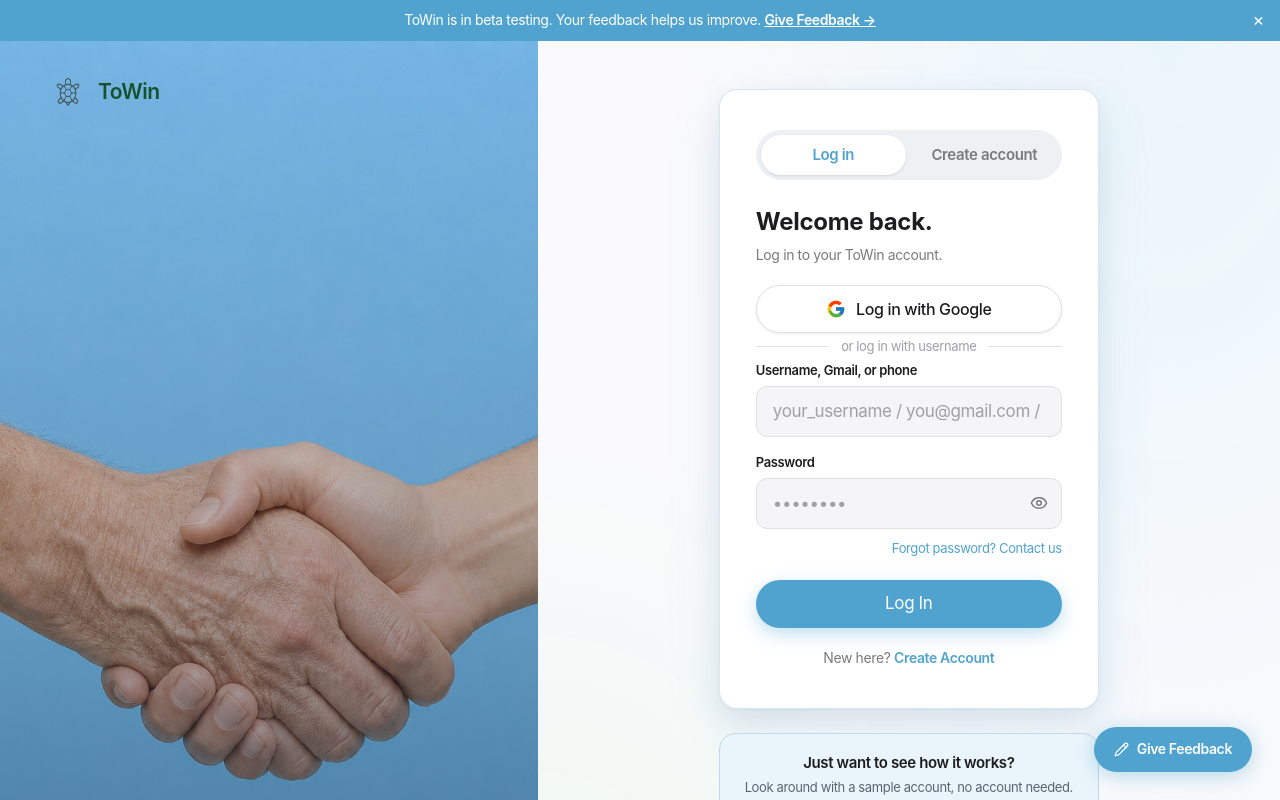
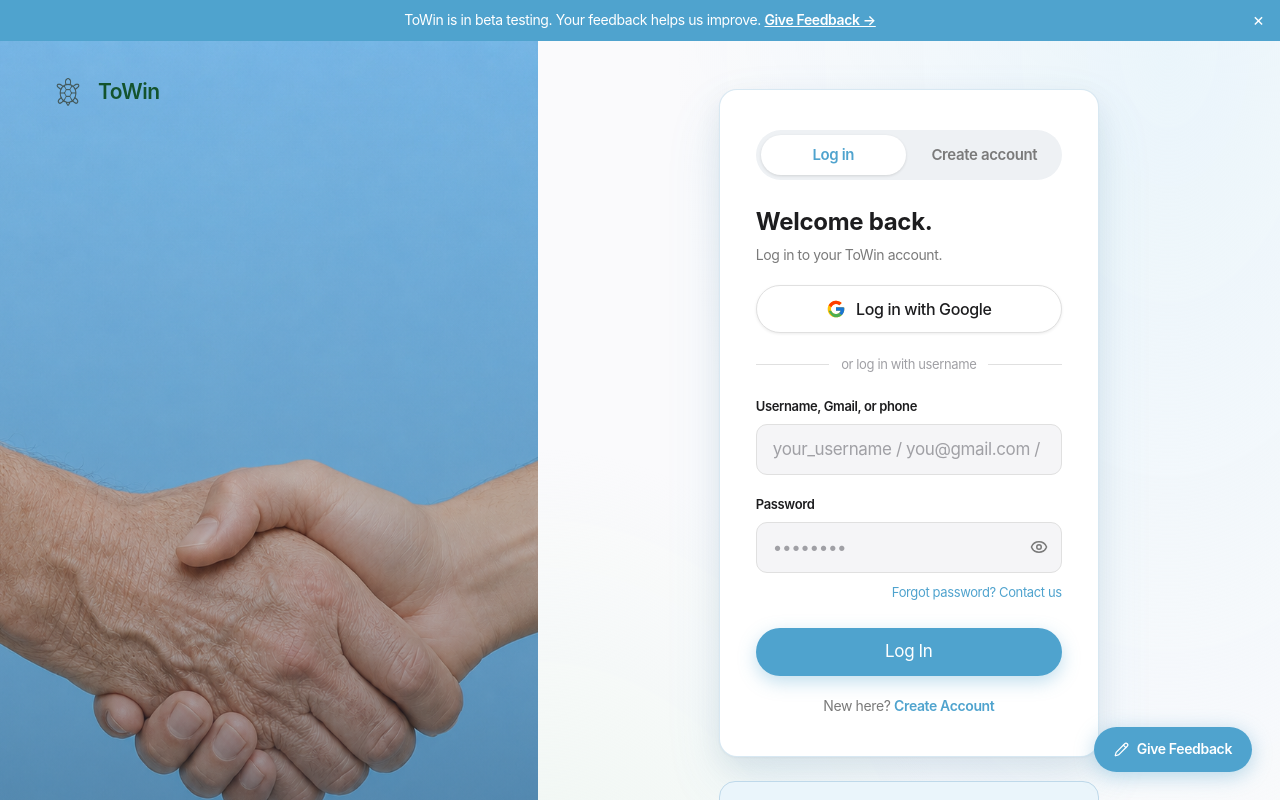
Before and after one commit to Harsha-anbu-g/Towin, a React (Vite) app in the folder frontend/: page /login in a window 1280 px wide. Built offline with nearby package versions, Linux system fonts and the light colour scheme; no server answers.

Commit message:
style(login): add breathing room around divider and form fields

```diff
--- a/frontend/src/pages/Login.jsx
+++ b/frontend/src/pages/Login.jsx
@@ -265,17 +265,17 @@ export default function Login() {
             <GoogleButton label="Log in with Google" />
 
             {/* Divider */}
-            <div style={{ display: 'flex', alignItems: 'center', gap: '12px', margin: '4px 0' }}>
+            <div style={{ display: 'flex', alignItems: 'center', gap: '12px', margin: '22px 0' }}>
               <div style={{ flex: 1, height: '1px', background: '#e0e0e0' }} />
               <span style={{ fontSize: '13px', color: '#a0a0a5', fontFamily: '-apple-system, "SF Pro Text", system-ui, sans-serif' }}>or log in with username</span>
               <div style={{ flex: 1, height: '1px', background: '#e0e0e0' }} />
             </div>
 
-            <form onSubmit={handleSubmit} style={{ display: 'flex', flexDirection: 'column', gap: '16px' }}>
+            <form onSubmit={handleSubmit} style={{ display: 'flex', flexDirection: 'column', gap: '20px' }}>
               <div>
                 <label style={{
                   display: 'block', fontSize: '13px', fontWeight: 600,
-                  color: '#1d1d1f', marginBottom: '6px',
+                  color: '#1d1d1f', marginBottom: '8px',
                   fontFamily: '-apple-system, "SF Pro Text", system-ui, sans-serif',
                 }}>
                   Username, Gmail, or phone
@@ -294,7 +294,7 @@ export default function Login() {
               <div>
                 <label style={{
                   display: 'block', fontSize: '13px', fontWeight: 600,
-                  color: '#1d1d1f', marginBottom: '6px',
+                  color: '#1d1d1f', marginBottom: '8px',
                   fontFamily: '-apple-system, "SF Pro Text", system-ui, sans-serif',
                 }}>
                   Password
```
